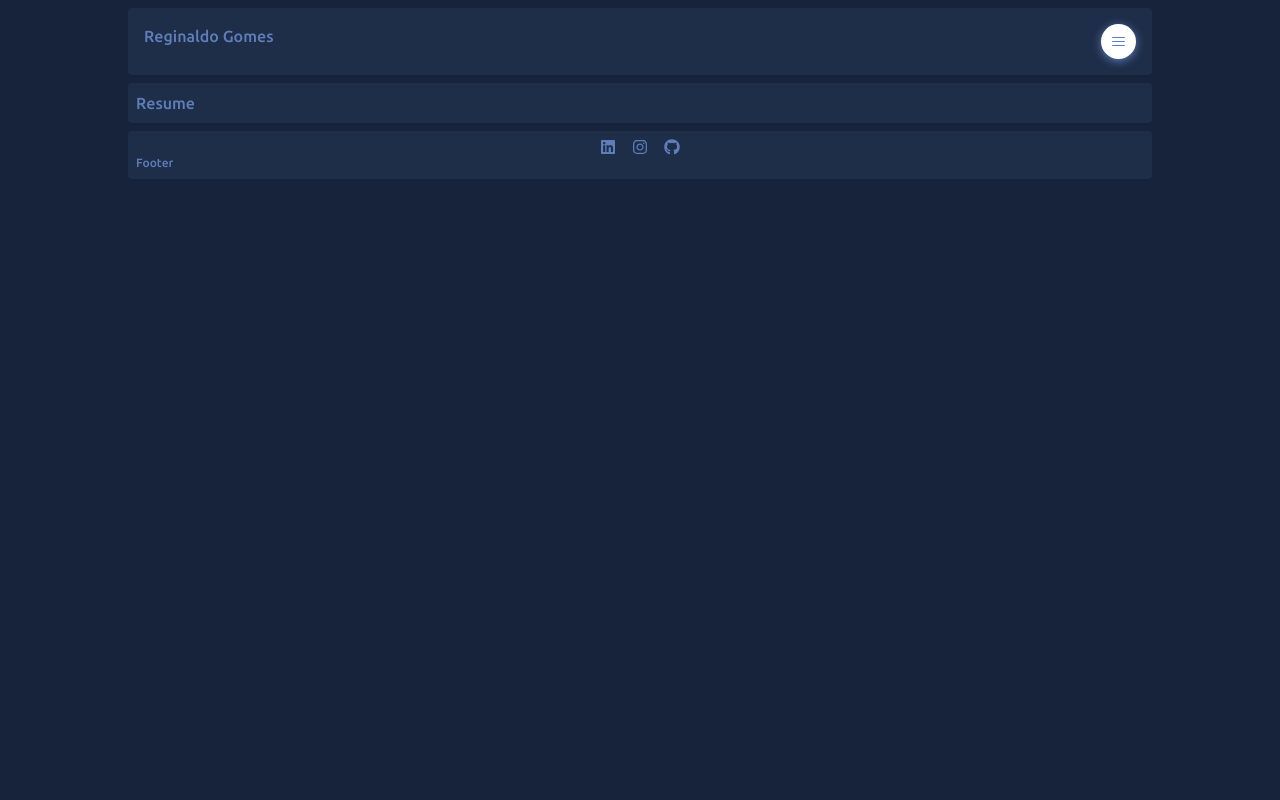
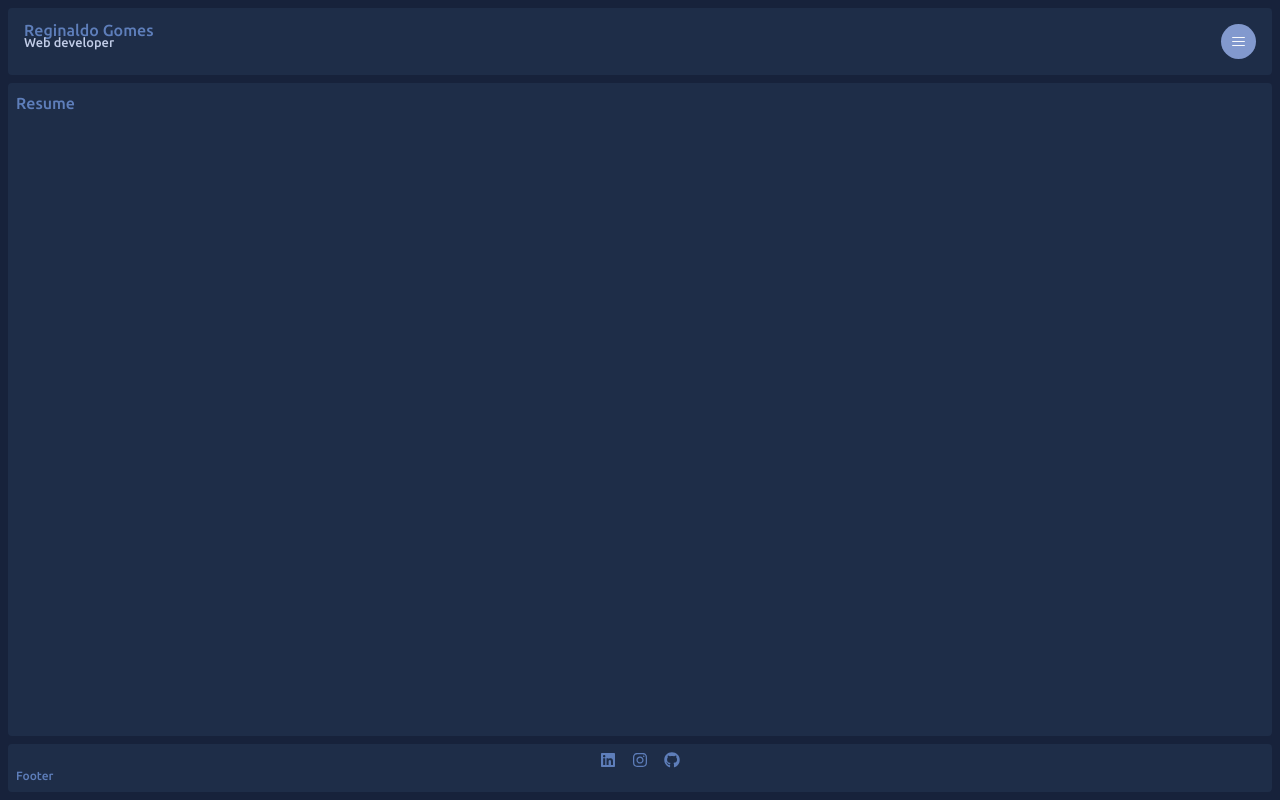
Before and after one commit to reginaldogomes/nall-dev-app-web, a Next.js app: page /pages/resume in a window 1280 px wide. Built offline with nearby package versions, Linux system fonts and the light colour scheme.

Commit message:
grid layout add

```diff
--- a/src/app/components/layout/Footer.tsx
+++ b/src/app/components/layout/Footer.tsx
@@ -2,7 +2,7 @@ import { SocialIcons } from '../SocialIcons'
 
 export const Footer = () => {
   return (
-    <footer className='flex-col bg-primary-600 p-2 max-w-5xl mx-auto rounded items-center'>
+    <footer className='flex-col bg-primary-600 p-2 w-full mx-auto rounded items-center'>
       <SocialIcons />
       <p className='text-xs'>Footer</p>
     </footer>
--- a/src/app/components/layout/Header.tsx
+++ b/src/app/components/layout/Header.tsx
@@ -2,12 +2,16 @@ import { NavBar } from './Navbar'
 
 const data = {
   name: 'Reginaldo Gomes',
+  position: 'Web developer',
 }
 
 export const Header = () => {
   return (
-    <header className='flex justify-between bg-primary-600 p-4 max-w-5xl mx-auto rounded'>
-      <p>{data.name}</p>
+    <header className='flex justify-between bg-primary-600 p-4 w-full mx-auto rounded'>
+      <h1 className='flex-col leading-3 items-center'>
+        {data.name}
+        <small className='block text-secondary-100'>{data.position}</small>
+      </h1>
       <NavBar />
     </header>
   )
--- a/src/app/components/layout/Navbar.tsx
+++ b/src/app/components/layout/Navbar.tsx
@@ -19,7 +19,7 @@ export const NavBar = () => {
       <DropdownMenu.Root>
         <DropdownMenu.Trigger asChild>
           <button
-            className='rounded-full w-[35px] h-[35px] inline-flex items-center justify-center text-violet11 bg-white shadow-[0_2px_10px] shadow-blackA7 outline-none hover:bg-violet3 focus:shadow-[0_0_0_2px] focus:shadow-black'
+            className='rounded-full w-[35px] h-[35px] inline-flex items-center justify-center text-violet11 bg-secondary-200 text-slate-50 outline-none hover:bg-violet3 focus:shadow-[0_0_0_2px] focus:shadow-black'
             aria-label='Customise options'
           >
             <HamburgerMenuIcon />
--- /dev/null
+++ b/src/app/contexts/DataContext.tsx
@@ -0,0 +1,32 @@
+// contexts/DataContext.tsx
+import { createContext, ReactNode, useContext } from 'react'
+
+interface Data {
+  name: string
+}
+
+interface DataContextProps {
+  data: Data
+}
+
+const DataContext = createContext<DataContextProps | undefined>(undefined)
+
+export function DataProvider({
+  children,
+  data,
+}: {
+  children: ReactNode
+  data: Data
+}) {
+  return (
+    <DataContext.Provider value={{ data }}>{children}</DataContext.Provider>
+  )
+}
+
+export function useData() {
+  const context = useContext(DataContext)
+  if (!context) {
+    throw new Error('useData must be used within a DataProvider')
+  }
+  return context.data
+}
--- a/src/app/layout.tsx
+++ b/src/app/layout.tsx
@@ -18,10 +18,10 @@ export default function RootLayout({
   children: React.ReactNode
 }) {
   return (
-    <html lang='en' className='min-h-screen'>
-      <body className='flex-col bg-secondary-500 text-base text-primary-300 font-primary p-2'>
+    <html lang='en'>
+      <body className='min-h-screen min-w-screen grid grid-cols-[1fr] grid-rows-[auto_1fr_auto] gap-2 bg-secondary-500 text-base text-primary-300 font-primary p-2'>
         <Header />
-        <main className='max-w-5xl mx-auto bg-primary-600 p-2 my-2 rounded'>
+        <main className='w-full mx-auto bg-primary-600 p-2 rounded'>
           {children}
         </main>
         <Footer />
```
Also changed, not shown: tsconfig.json (+17 -4 lines).
